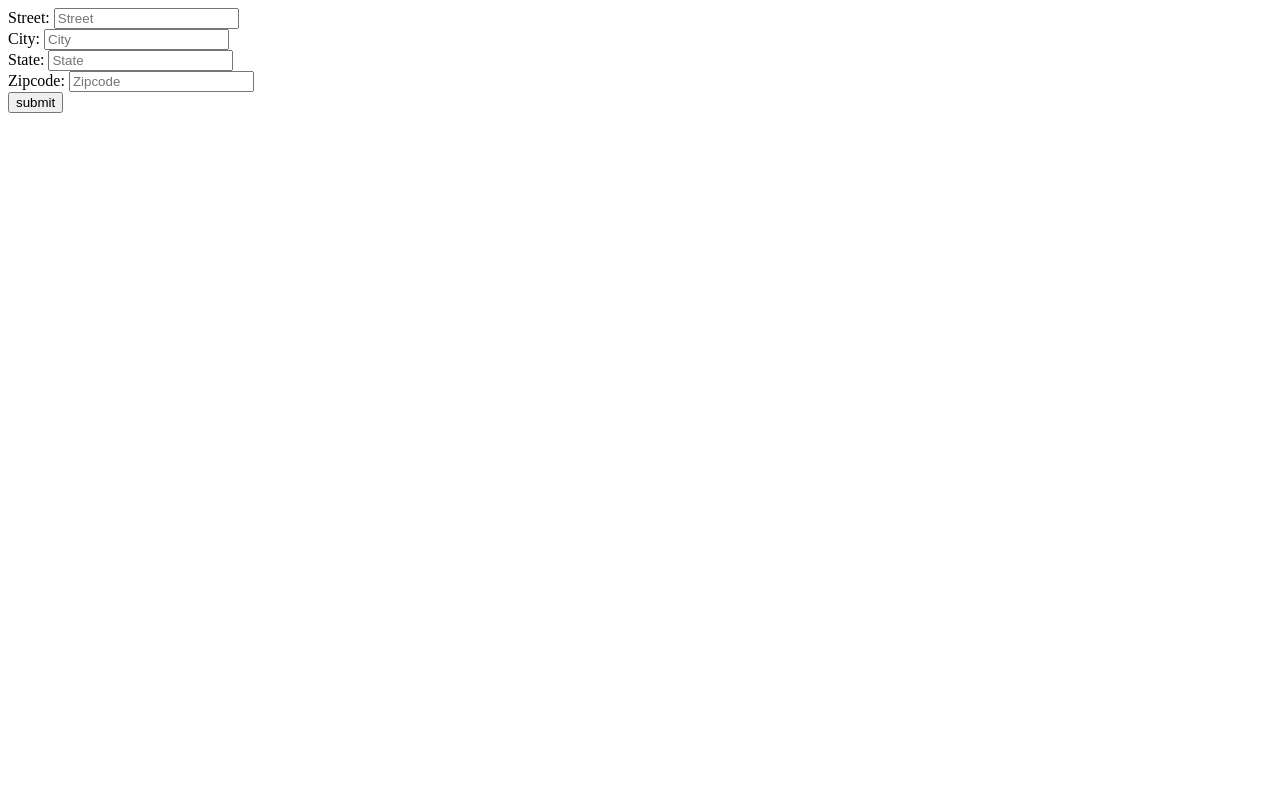
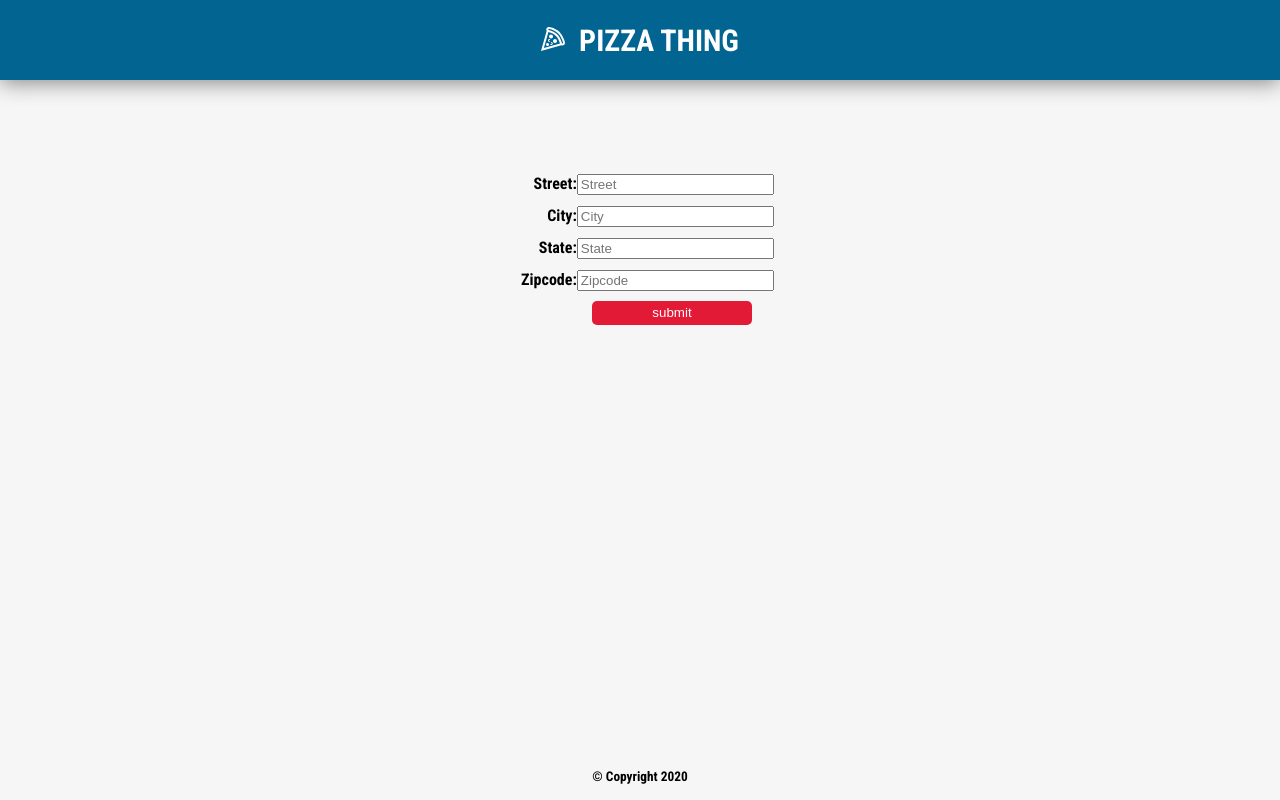
Before and after one commit to akwong372/pizza-dom, a React (Create React App) app in the folder client/: page / in a window 1280 px wide. Built offline with nearby package versions, Linux system fonts and the light colour scheme.

Commit message:
add header, foorter, and some styling

```diff
--- a/client/public/index.html
+++ b/client/public/index.html
@@ -24,6 +24,8 @@
       work correctly both with client-side routing and a non-root public URL.
       Learn how to configure a non-root public URL by running `npm run build`.
     -->
+    <link href="https://fonts.googleapis.com/css2?family=Roboto+Condensed:wght@700&display=swap" rel="stylesheet">
+    <link rel="stylesheet" href="styles/main.css">
     <title>React App</title>
   </head>
   <body>
--- /dev/null
+++ b/client/public/styles/main.css
@@ -0,0 +1,97 @@
+body {
+  background: #F6F6F6;
+  font-family: 'Roboto Condensed', sans-serif;
+}
+
+.bar, .header, .footer {
+  color: #FFFFFF;
+  position: absolute;
+  left: 0;
+  right: 0;
+  width: 100%;
+  height: 5rem;
+  display: -webkit-box;
+  display: -ms-flexbox;
+  display: flex;
+  -webkit-box-pack: center;
+      -ms-flex-pack: center;
+          justify-content: center;
+  -webkit-box-align: center;
+      -ms-flex-align: center;
+          align-items: center;
+}
+
+.header {
+  top: 0;
+  background-color: #016491;
+  -webkit-box-shadow: 0px 3px 20px #888888;
+          box-shadow: 0px 3px 20px #888888;
+}
+
+.header div {
+  text-align: center;
+  text-transform: uppercase;
+  font-size: 30px;
+  margin: 10px;
+}
+
+.header div img {
+  margin-right: 14px;
+}
+
+.footer {
+  bottom: 0;
+  height: 3rem;
+}
+
+.footer small {
+  color: black;
+  text-align: center;
+  margin: 10px;
+}
+
+.form-inputs {
+  position: relative;
+  line-height: 2rem;
+  width: 50%;
+  top: 10rem;
+  margin: 0 auto;
+}
+
+.form-inputs label {
+  display: inline-block;
+  width: 40%;
+  text-align: right;
+}
+
+.form-inputs input {
+  width: 30%;
+  display: inline-block;
+}
+
+.form-inputs button {
+  height: 1.5rem;
+  width: 10rem;
+  margin: -2rem -3rem;
+  position: relative;
+  top: 50%;
+  left: 50%;
+  background-color: #E31A35;
+  -webkit-transition: background-color .3s linear;
+  transition: background-color .3s linear;
+  color: #FFFFFF;
+  cursor: pointer;
+  text-decoration: none;
+  border: 0;
+  border-radius: 5px;
+}
+
+.form-inputs button:hover {
+  background-color: #AB1428;
+}
+
+.filter-white {
+  -webkit-filter: invert(88%) sepia(63%) saturate(0%) hue-rotate(225deg) brightness(108%) contrast(101%);
+          filter: invert(88%) sepia(63%) saturate(0%) hue-rotate(225deg) brightness(108%) contrast(101%);
+}
+/*# sourceMappingURL=main.css.map */
--- /dev/null
+++ b/client/public/styles/main.scss
@@ -0,0 +1,80 @@
+body {
+    background: #F6F6F6;
+    font-family: 'Roboto Condensed', sans-serif;
+}
+
+.bar {
+    color: #FFFFFF;
+    position: absolute;
+    left: 0;
+    right: 0;
+    width: 100%;
+    height: 5rem;
+    display: flex;
+    justify-content: center;
+    align-items: center;
+}
+
+.header {
+    @extend .bar;
+    top: 0;
+    background-color: #016491;
+    box-shadow: 0px 3px 20px #888888;
+    div {
+        text-align: center;
+        text-transform: uppercase;
+        font-size: 30px;
+        margin: 10px;
+        img {
+            margin-right: 14px;
+        }
+    }
+}
+
+.footer {
+    @extend .bar;
+    bottom: 0;
+    height: 3rem;
+    small {
+        color: black;
+        text-align: center;
+        margin: 10px;
+    }
+}
+
+.form-inputs {
+    position: relative;
+    line-height: 2rem;
+    width: 50%;
+    top: 10rem;
+    margin: 0 auto;
+    label{
+        display: inline-block;
+        width: 40%;
+        text-align: right;
+    }
+    input {
+        width: 30%;
+        display: inline-block;
+    }
+    button{
+        height: 1.5rem;
+        width: 10rem;
+        margin: -2rem -3rem;
+        position: relative;
+        top: 50%;
+        left: 50%;
+        background-color: #E31A35;
+        transition: background-color .3s linear;
+        color: #FFFFFF;
+        cursor: pointer;
+        text-decoration: none;
+        &:hover {
+            background-color: #AB1428;
+        }
+    }
+}
+
+.filter-white {
+    filter: invert(88%) sepia(63%) saturate(0%) hue-rotate(225deg) brightness(108%) contrast(101%);
+}
--- a/client/src/App.js
+++ b/client/src/App.js
@@ -5,6 +5,8 @@ import {
   Switch,
   Route
 } from "react-router-dom";
+import Header from './components/Header';
+import Footer from './components/Footer';
 import CustomerForm from './components/CustomerForm';
 import AddressForm from './components/AddressForm';
 import PaymentForm from './components/PaymentForm';
@@ -49,7 +51,7 @@ const App = () => {
     axios.post('/customer-form', data)
       .then(response => {
         console.log(response)
-        setPrice({...response.data.result.Order.AmountsBreakdown});
+        setPrice({ ...response.data.result.Order.AmountsBreakdown });
         history.push('/payment-form')
       })
       .catch(err => {
@@ -89,8 +91,7 @@ const App = () => {
 
   return (
     <div className="App">
-    {store && <div>Ordering from Dominos store ID: {store.StoreID}</div>}
-    {store && <div>{store.AddressDescription}</div>}
+      <Header />
       <Router>
         <Switch>
           <Route exact path="/">
@@ -103,10 +104,15 @@ const App = () => {
             <PaymentForm storeID={store.StoreID} handleSubmit={handlePayment} />
           </Route>
           <Route exact path="/confirm-order">
-            <ConfirmOrder handleSubmit={handleConfirm} foodTotal={price.FoodAndBeverage} tax={price.Tax} delivery={price.DeliveryFee} savings={price.Savings} total={price.Customer}/>
+            <ConfirmOrder handleSubmit={handleConfirm} foodTotal={price.FoodAndBeverage} tax={price.Tax} delivery={price.DeliveryFee} savings={price.Savings} total={price.Customer} />
           </Route>
         </Switch>
       </Router>
+      {store && <div className="store-info">
+        <div>Ordering from Dominos store ID: {store.StoreID}</div>
+        <div>{store.AddressDescription}</div>
+      </div>}
+      <Footer />
     </div>
   );
 };
--- a/client/src/components/AddressForm.jsx
+++ b/client/src/components/AddressForm.jsx
@@ -5,7 +5,7 @@ import { useHistory } from 'react-router-dom';
 const AddressForm = props => {
     let history = useHistory();
     return (
-        <div>
+        <div className="form-inputs">
             <form onSubmit={e => { e.persist(); props.handleSubmit(e, history) }}>
                 <InputGroup htmlFor={'street'} labelText={'Street'} type={'text'} id={'street'} placeholder={'Street'} />
                 <InputGroup htmlFor={'city'} labelText={'City'} type={'text'} id={'city'} placeholder={'City'} />
--- a/client/src/components/ConfirmOrder.jsx
+++ b/client/src/components/ConfirmOrder.jsx
@@ -2,7 +2,7 @@ import React from 'react';
 
 const ConfirmOrder = props => {
     return (
-        <div>
+        <div className="form-inputs">
             <ul>
                 <li>food total: {Number(props.foodTotal) + Number(props.savings)}</li>
                 <li>tax: {props.tax}</li>
--- a/client/src/components/CustomerForm.jsx
+++ b/client/src/components/CustomerForm.jsx
@@ -5,7 +5,7 @@ import { useHistory } from 'react-router-dom';
 const CustomerForm = props => {
     let history = useHistory();
     return (
-        <div>
+        <div className="form-inputs">
             <form onSubmit={e => {e.persist(); props.handleSubmit(e, history)}}>
                 <InputGroup htmlFor={'firstName'} labelText={'First Name'} type={'text'} id={'firstName'} placeholder={'First Name'} />
                 <InputGroup htmlFor={'lastName'} labelText={'Last Name'} type={'text'} id={'lastName'} placeholder={'Last Name'} />
--- /dev/null
+++ b/client/src/components/Footer.jsx
@@ -0,0 +1,12 @@
+import React from 'react';
+
+const Footer = () => {
+    const dateYear = new Date().getFullYear();
+    return (
+        <footer className="footer">
+            <small>&copy; Copyright {dateYear}</small>
+        </footer>
+    )
+};
+
+export default Footer;
--- /dev/null
+++ b/client/src/components/Header.jsx
@@ -0,0 +1,14 @@
+import React from 'react';
+
+const Header = () => {
+    return (
+        <header className="header">
+            <div className="header-items">
+            <img src="pizza-slice.svg" class="filter-white"/>
+                Pizza Thing
+        </div>
+        </header>
+    );
+};
+
+export default Header;
--- a/client/src/components/PaymentForm.jsx
+++ b/client/src/components/PaymentForm.jsx
@@ -19,7 +19,7 @@ const PaymentForm = props => {
     })
 
     return (
-        <div>
+        <div className="form-inputs">
             <form onSubmit={e => { e.persist(); props.handleSubmit(e, history) }}>
                 <InputGroup htmlFor={'cardNumber'} labelText={'Card Number'} type={'text'} id={'cardNumber'} placeholder={'Card Number'} />
                 <InputGroup htmlFor={'cvv'} labelText={'CVV'} type={'text'} id={'cvv'} placeholder={'CVV'} />
```
Also changed, not shown: client/public/pizza-slice.svg (added), 1 other file (tests, documents, lock files or other folders).
